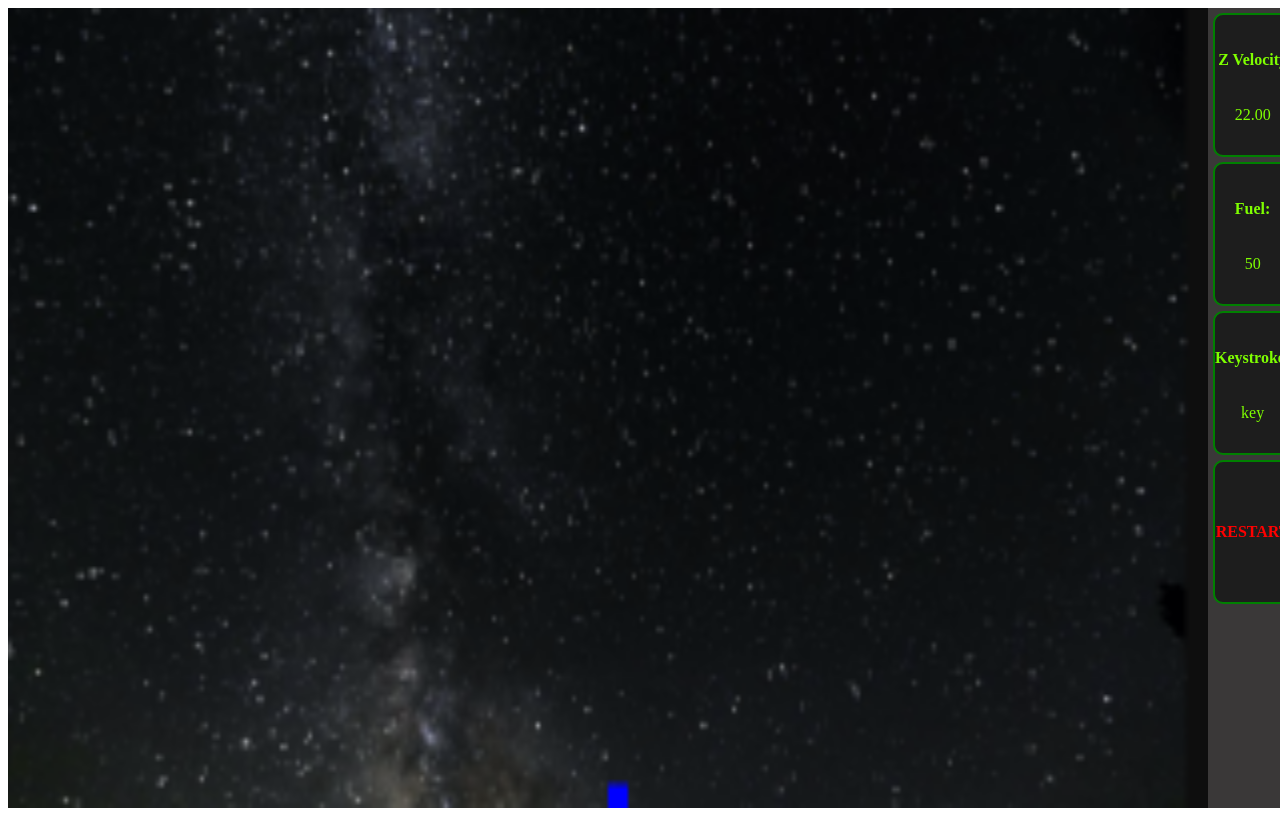
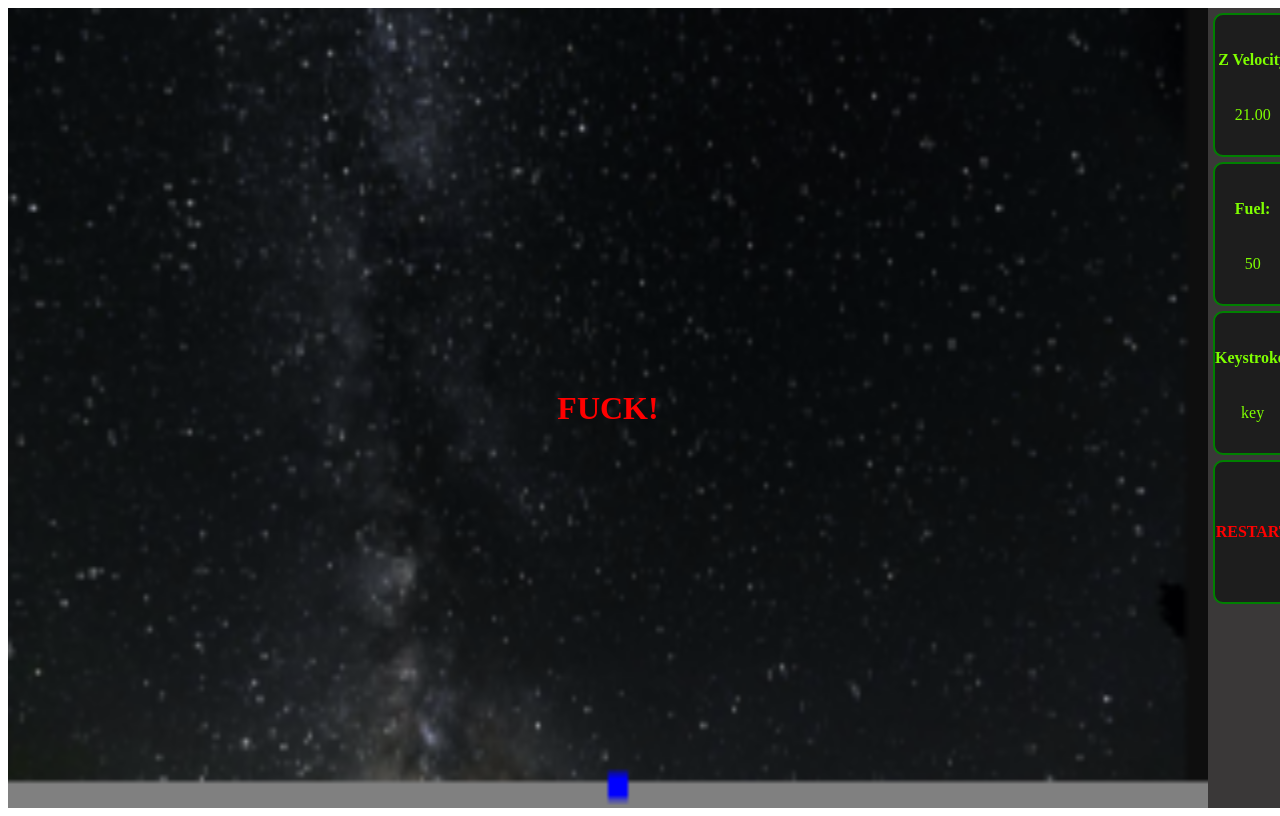
Before and after one commit to Stuart-Yee/CodingDojoTAStuart, a website: page JavaScriptPractice/LunarLander/index.html in a window 1280 px wide. Drawn offline with Linux system fonts and the light colour scheme.

Commit message:
added game message and win/lose conditions

```diff
--- a/JavaScriptPractice/LunarLander/index.html
+++ b/JavaScriptPractice/LunarLander/index.html
@@ -8,8 +8,15 @@
     <title>Lunar Lander</title>
 </head>
 <body>
+
     <div id="main">
-        <canvas id="canvas"></canvas>
+        <div class="message">
+            <h1 id="gameMsg">Deerr</h1>
+        </div>
+
+        <canvas id="canvas">
+
+        </canvas>
         <div id="readout">
             <div class="display">
                 <h4>Z Velocity</h4>
@@ -28,6 +35,7 @@
             </div>
         </div>
     </div>
+
 <img src="./assets/stars.png" id="stars">
 
 <script src="items.js"></script>
--- a/JavaScriptPractice/LunarLander/index.js
+++ b/JavaScriptPractice/LunarLander/index.js
@@ -41,7 +41,16 @@ window.onload = function () {
     c.drawImage(img, 0, 0, imgWidth, imgHeight);
 }
 
+c.fillStyle = 'gray';
+c.fillRect(0, canvas.height-1, 5, canvas.width);
 
+function showMessage(message, color){
+    const box = document.getElementById("gameMsg");
+    box.style.display = "block";
+    box.style.color = color;
+    box.innerHTML = message;
+
+}
 
 function refreshGuages(alarm=false){
     if (lander.crashed){
@@ -69,10 +78,11 @@ window.addEventListener(
             lander.restart(startSettings);
             animate();
         }
-        refreshGuages(alarm=alarm);
+        // refreshGuages(alarm=alarm);
         if (e.key === "x"){
             lander.crashed = true;
             console.log("scuttling the ship!")
+            showMessage("Self Destruct!", "red");
 
         }
 
@@ -84,7 +94,7 @@ window.addEventListener(
 restart.addEventListener("click", function() {
     console.log("restarting...");
     lander.restart(startSettings);
-    refreshGuages()
+    document.getElementById("gameMsg").style.display = "none";
     animate()
 
 
@@ -92,6 +102,8 @@ restart.addEventListener("click", function() {
 
 function animate() {
     c.drawImage(img, 0, 0, imgWidth, imgHeight);
+    c.fillStyle = 'gray';
+    c.fillRect(0, canvas.height-5, canvas.width, 5);
     lander.draw(c, spriteSize);
     frames++;
     if (frames%frameRate === 0){
@@ -103,8 +115,21 @@ function animate() {
     } else {
         refreshGuages();
     }
-    if (lander.y+spriteSize[0] >= canvas.height) {
+    console.log("log", (lander.velocity*10).toFixed(2));
+    if (lander.y+spriteSize[0] >= canvas.height-2) {
+        let alarm = false;
+        if(lander.fuel===0){
+            alarm = true;
+        }
+        refreshGuages(alarm=alarm);
         lander.crashed = true;
+        if (lander.velocity > .4) {
+            console.log("Crashed!");
+            showMessage("FUCK!", "red");
+        } else {
+            console.log("Safe landing!");
+            showMessage("Safe Landing!", "cyan");
+        }
     }
     if (lander.crashed==false){
         window.requestAnimationFrame(animate);
--- a/JavaScriptPractice/LunarLander/stylesheet.css
+++ b/JavaScriptPractice/LunarLander/stylesheet.css
@@ -1,5 +1,6 @@
 #main {
     display: flex;
+    position: relative;
 }
 
 #readout {
@@ -32,3 +33,17 @@
     font-weight: bold;
     text-align: center;
 }
+
+.message {
+    position: absolute;
+    width: 1200px;
+    height: 800px;
+    display: flex;
+    align-items: center;
+    justify-content: center;
+}
+
+#gameMsg {
+    color: cyan;
+    display: none;
+}
```
